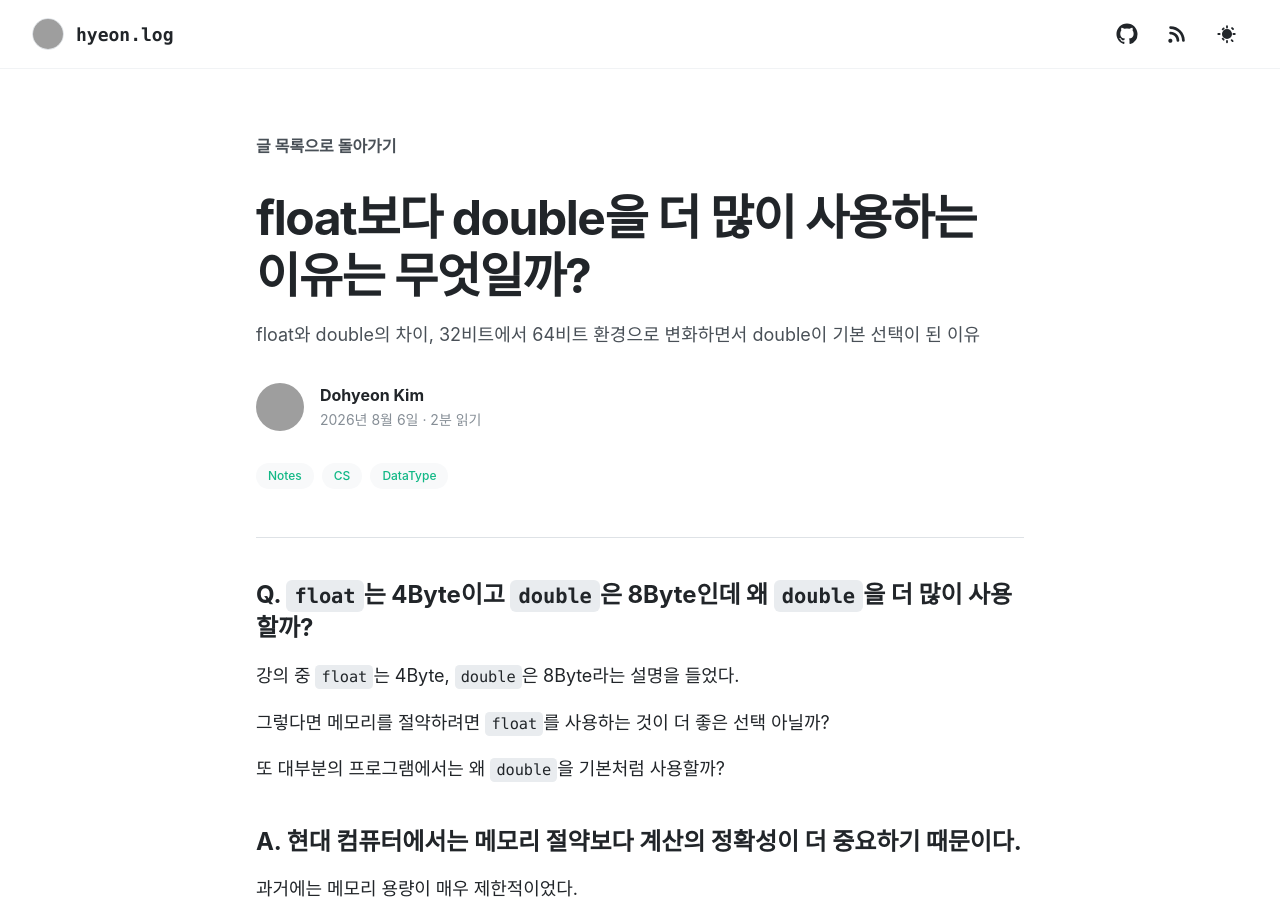
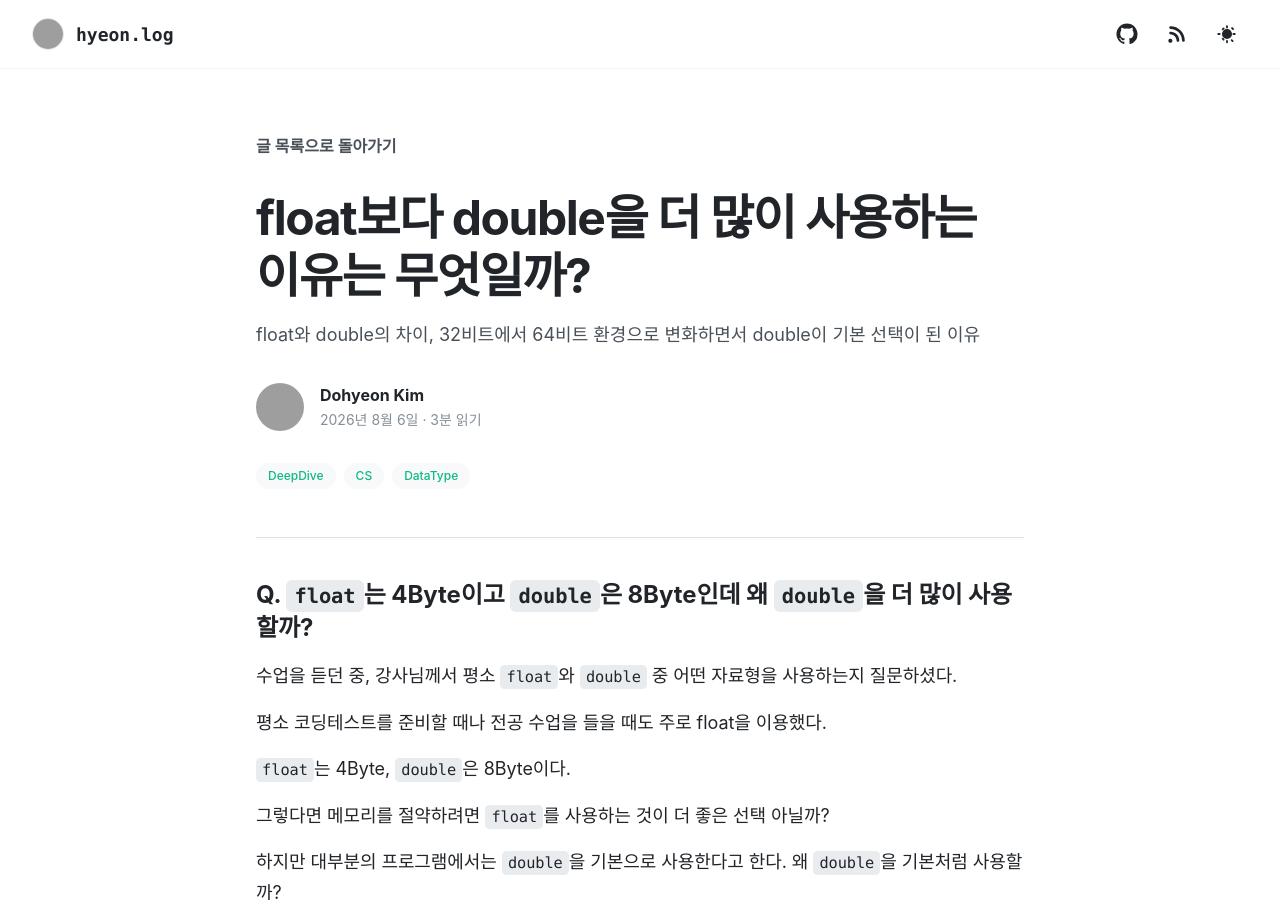
Before and after one commit to kkr010128/kkr010128.github.io, a Jekyll site: the page built from _posts/0.TechNotes/2026-08-05-03-memo-float-vs-double.md, in a window 1280 px wide and 900 px high. Built offline with Jekyll 4.4.1, drawn with Linux system fonts in a browser that asks for light colours; comment, search, counter and statistics services are not loaded; some of the changed text lies outside the part shown; grey boxes are pictures that could not be loaded.

Commit message:
docs: 포스트 일부 수정

```diff
--- a/_posts/0.TechNotes/2026-08-05-03-memo-float-vs-double.md
+++ b/_posts/0.TechNotes/2026-08-05-03-memo-float-vs-double.md
@@ -4,7 +4,7 @@ description: float와 double의 차이, 32비트에서 64비트 환경으로 변
 date: 2026-08-06
 series: TechNotes
 tags:
-  - Notes
+  - DeepDive
   - CS
   - DataType
 ---
@@ -12,11 +12,16 @@ tags:
 
 ### Q. `float`는 4Byte이고 `double`은 8Byte인데 왜 `double`을 더 많이 사용할까?
 
-강의 중 `float`는 4Byte, `double`은 8Byte라는 설명을 들었다.
+수업을 듣던 중, 강사님께서 평소 `float`와 `double` 중 어떤 자료형을 사용하는지 질문하셨다.
+
+평소 코딩테스트를 준비할 때나 전공 수업을 들을 때도 주로 float을 이용했다.
+
+`float`는 4Byte, `double`은 8Byte이다.
 
 그렇다면 메모리를 절약하려면 `float`를 사용하는 것이 더 좋은 선택 아닐까?
 
-또 대부분의 프로그램에서는 왜 `double`을 기본처럼 사용할까?
+하지만 대부분의 프로그램에서는 `double`을 기본으로 사용한다고 한다.
+왜 `double`을 기본처럼 사용할까?
 
 ### A. 현대 컴퓨터에서는 메모리 절약보다 계산의 정확성이 더 중요하기 때문이다.
 
@@ -86,7 +91,7 @@ float로 저장
 
 대표적인 예시는 다음과 같다.
 
-- GPU(OpenGL, CUDA, DirectX)
+- GPU(OpenGL, **CUDA**, DirectX)
 - 머신러닝의 FP32 연산
 - 임베디드 시스템
 - 모바일 환경
```
Also changed, not shown: _posts/0.TechNotes/2026-07-11-01-knowledge-two-complement.md (+5 -11 lines), _posts/0.TechNotes/2026-08-04-02-memo-pingban.md (+5 -4 lines), _posts/0.TechNotes/2026-08-05-01-memo-int-vs-char.md (+1 -1 lines), _posts/6.Network/2026-08-06-11-network-security4.md (+1 -0 lines).
